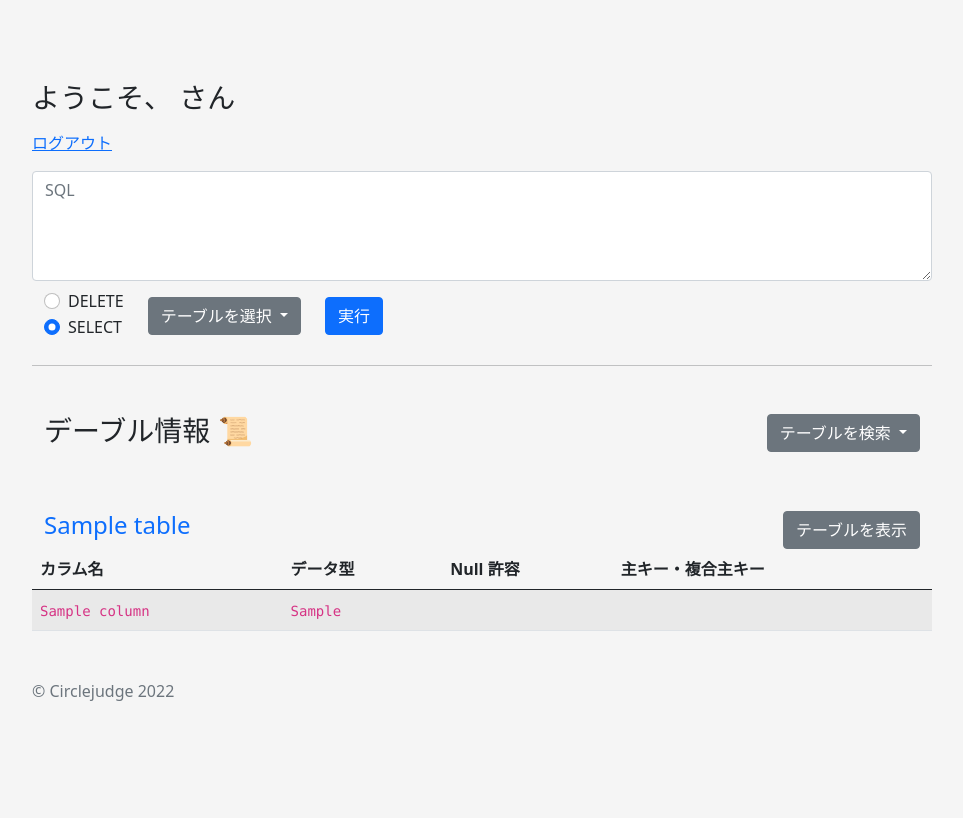
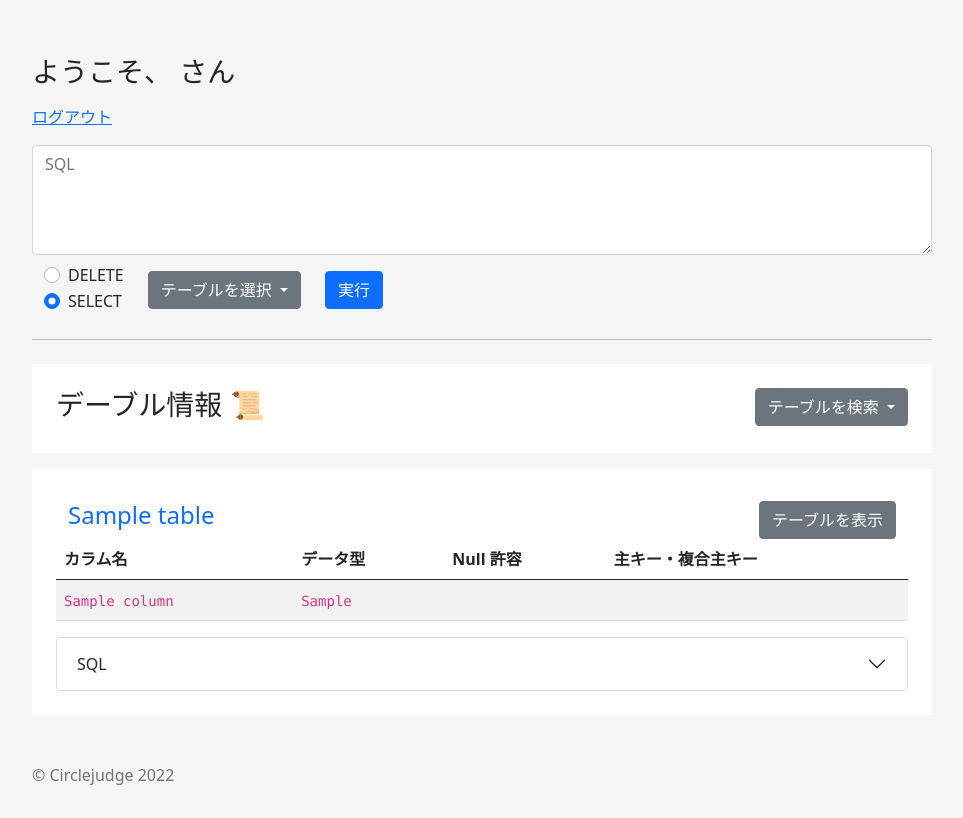
Before and after one commit to KazukiOtomo/Circlejudgebackend, a Flask app: template templates/admin/home.html in a window 1280 px wide. Shown: the whole page, without its empty margins (158-1121 px from the left). Before the commit the page ends 701 px from the top, so only its background shows below. Run offline with Flask 2, Linux system fonts and the light colour scheme; the template is opened without the code that fills it: most values are stand-ins (such as "Sample title", 1, 10 or a date in 2020).

Commit message:
admin/homeにSQLを表示

```diff
--- a/main.py
+++ b/main.py
@@ -35,6 +35,7 @@ def admin_posted():
     else:
         message = user['user_id']
     table_names = instance.get_tables_name(db_path)
+    create_table_sql_list = instance.get_table_create_sql(db_path)
     indexes_list = []
     columns_list = []
     for tbl_name in table_names:
@@ -42,8 +43,7 @@ def admin_posted():
         tbl_col_list = instance.get_columns(tbl_name, "sqlite:///" + db_path)
         indexes_list.append(tbl_key_list)
         columns_list.append(tbl_col_list)
-    print(columns_list[0])
-    return render_template('admin/home.html', message=message, user_info={'user_pass': user_pass, 'user_id': user_id},table_names=table_names, indexes_list=indexes_list, columns_list=columns_list)
+    return render_template('admin/home.html', message=message, user_info={'user_pass': user_pass, 'user_id': user_id},table_names=table_names, indexes_list=indexes_list, columns_list=columns_list, create_table_sql_list=create_table_sql_list)
     #
 
 @app.route("/admin/sql_result", methods=["POST", "GET"])
--- a/templates/admin/home.html
+++ b/templates/admin/home.html
@@ -134,7 +134,7 @@
       </div>
       <!-- table info -->
       <hr />
-      <div class="container mt-5 mb-5">
+      <div class="container mt-4 mb-3 p-4 bg-white">
         <div class="row">
           <div class="col">
             <h3>デーブル情報 📜</h3>
@@ -163,7 +163,8 @@
         </div>
       </div>
       {% for columns in columns_list %}
-      <div class="container mt-2">
+      <div class="mt-3 mb-3 p-4 bg-white">
+        <div class="container">
           <div class="row">
             <div class="col">
               <a
@@ -208,7 +209,7 @@
           </div>
         </div>
         <!--  -->
-      <div class="mb-4">
+        <div>
           <table class="table table-striped table-hover">
             <thead>
               <tr>
@@ -237,6 +238,37 @@
               {% endfor %}
             </tbody>
           </table>
+          <!-- sql -->
+          <div class="accordion" id="accordionExample{{ loop.index }}">
+            <div class="accordion-item">
+              <h4 class="accordion-header" id="headingTwo">
+                <button
+                  class="accordion-button collapsed"
+                  type="button"
+                  data-bs-toggle="collapse"
+                  data-bs-target="#collapse{{ loop.index }}"
+                  aria-expanded="false"
+                  aria-controls="collapse{{ loop.index }}"
+                >
+                  SQL
+                </button>
+              </h4>
+              <div
+                id="collapse{{ loop.index }}"
+                class="accordion-collapse collapse"
+                aria-labelledby="headingTwo"
+                data-bs-parent="#accordionExample{{ loop.index }}"
+              >
+                <div class="accordion-body">
+                  <code class="message text-dark"
+                    >{{ create_table_sql_list[loop.index - 1] }}</code
+                  >
+                </div>
+              </div>
+            </div>
+          </div>
+          <!--  -->
+        </div>
       </div>
       {% endfor %}
       <!--  -->
```
Also changed, not shown: Repository/AdminUserDAO.py (+16 -2 lines). Lines whose indentation alone changed are shown as unchanged.
